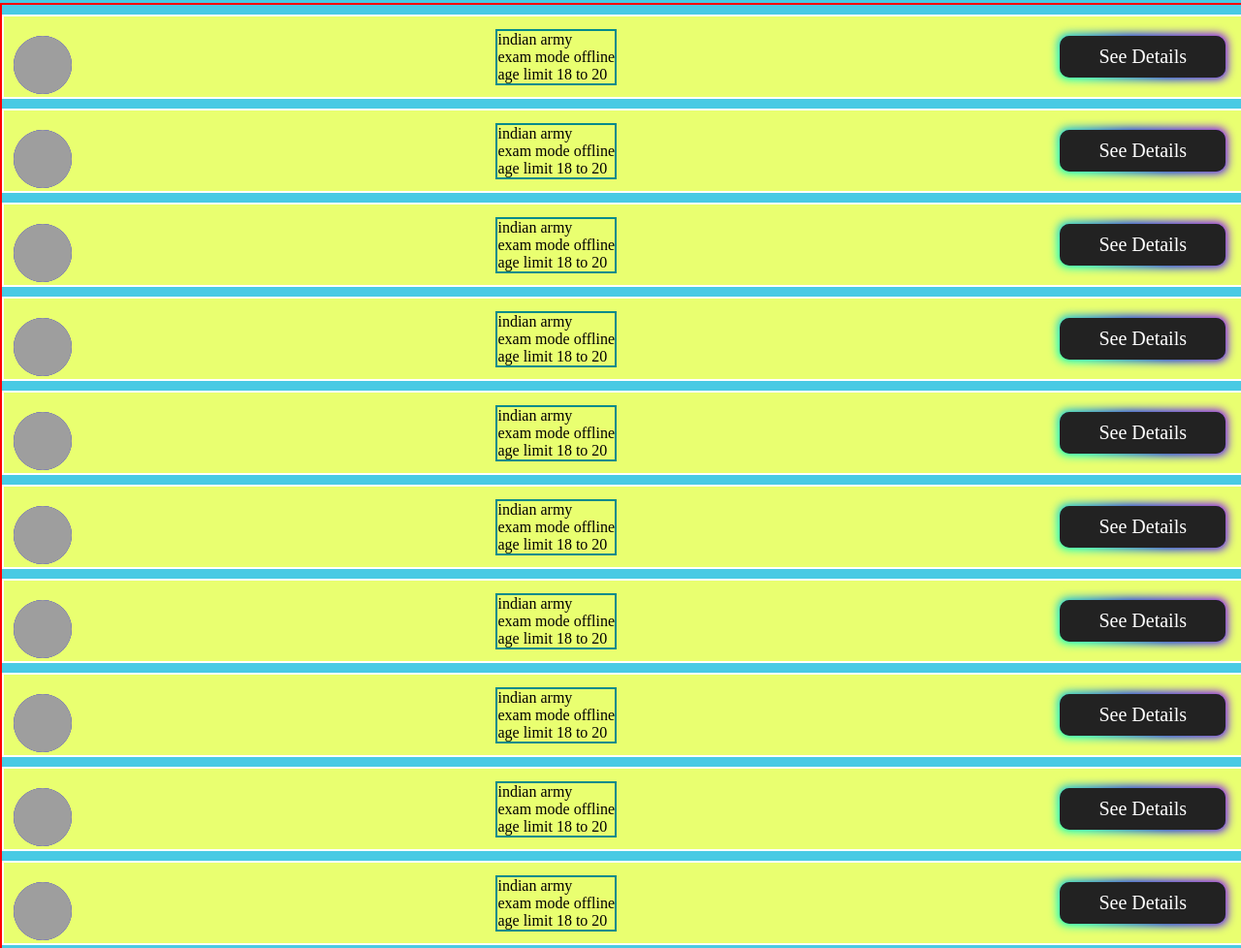
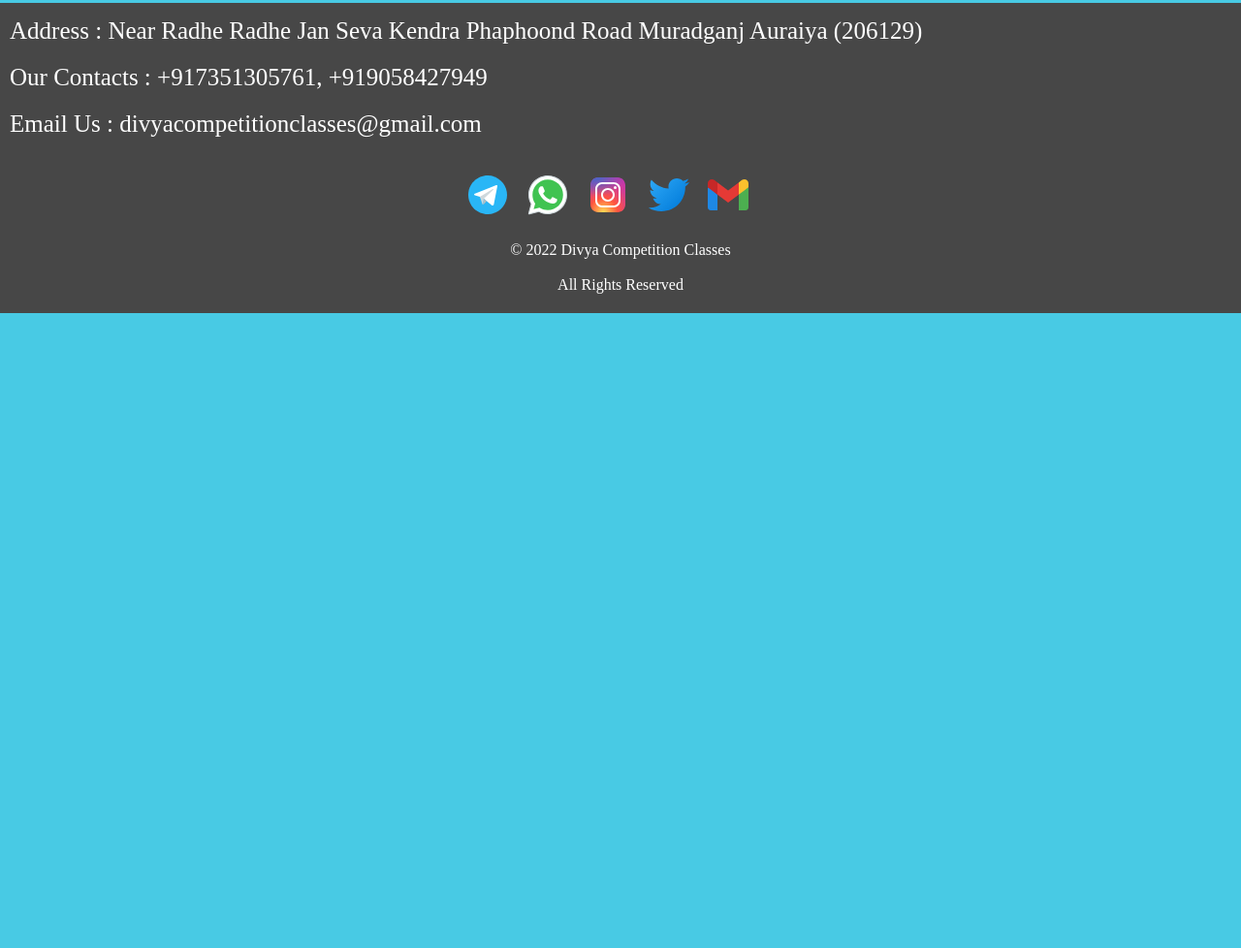
Before and after one commit to divyaclasses/divyaclasses.github.io, a plain HTML site: page index.html in a window 1280 px wide. Shown: the part 6310-7288 px from the top of the page at 97% size. After the commit the page ends 6633 px from the top, so only its background shows below. Drawn offline with Linux system fonts and the light colour scheme; grey boxes are pictures that could not be loaded; a web font is replaced by a local one.

Commit message:
Update index.html

```diff
--- a/index.html
+++ b/index.html
@@ -774,45 +774,7 @@
             text-decoration: none;
         }
         /*CSS FOR FOOTER END*/
-        /*CSS FOR SYLLBUUS BOX START*/
-
-        .syoutbox {
-            border: 2px solid red;
-            width: 100%;
-        }
-
-        .sbox {
-            border: 2px solid white;
-            margin: 10px auto;
-            width: 100%;
-            height: 100%;
-            background: #E9FF70;
-            display: flex;
-        }
-
-        .sboxcir {
-            width: 60px;
-            height: 60px;
-            background: blue;
-            margin-top: 20px;
-            margin-left: 10px;
-            border-radius: 50%;
-        }
-
-        .sboxcir img {
-            height: 100%;
-            width: 100%;
-            border-radius: 50%;
-        }
-
-        .sytext {
-            border: 2px solid darkcyan;
-            margin: auto;
-        }
-
-        #sybtn {
-            margin: 20px;
-        }
+
     </style>
 </head>
 
@@ -1269,194 +1231,7 @@
 
     </section>
 
-    <!-- html for syllabus boxes start -->
-
-    <div class="syoutbox">
-
-        <div class="sbox">
-            <div class="sboxcir">
-                <img src="https://shivam0010.github.io/logos/iaf.png" alt="">
-            </div>
-
-            <div class="sytext">
-
-                <div>indian army</div>
-                <div>exam mode offline</div>
-                <div>age limit 18 to 20</div>
-            </div>
-
-            <button class="readmorebutton" id="sybtn">See Details</button>
-
-
-        </div>
-
-        <div class="sbox">
-            <div class="sboxcir">
-                <img src="https://shivam0010.github.io/logos/iaf.png" alt="">
-            </div>
-
-            <div class="sytext">
-
-                <div>indian army</div>
-                <div>exam mode offline</div>
-                <div>age limit 18 to 20</div>
-            </div>
-
-            <button class="readmorebutton" id="sybtn">See Details</button>
-
-
-        </div>
-
-        <div class="sbox">
-            <div class="sboxcir">
-                <img src="https://shivam0010.github.io/logos/iaf.png" alt="">
-            </div>
-
-            <div class="sytext">
-
-                <div>indian army</div>
-                <div>exam mode offline</div>
-                <div>age limit 18 to 20</div>
-            </div>
-
-            <button class="readmorebutton" id="sybtn">See Details</button>
-
-
-        </div>
-
-
-        <div class="sbox">
-            <div class="sboxcir">
-                <img src="https://shivam0010.github.io/logos/iaf.png" alt="">
-            </div>
-
-            <div class="sytext">
-
-                <div>indian army</div>
-                <div>exam mode offline</div>
-                <div>age limit 18 to 20</div>
-            </div>
-
-            <button class="readmorebutton" id="sybtn">See Details</button>
-
-
-        </div>
-
-        <div class="sbox">
-            <div class="sboxcir">
-                <img src="https://shivam0010.github.io/logos/iaf.png" alt="">
-            </div>
-
-            <div class="sytext">
-
-                <div>indian army</div>
-                <div>exam mode offline</div>
-                <div>age limit 18 to 20</div>
-            </div>
-
-            <button class="readmorebutton" id="sybtn">See Details</button>
-
-
-        </div>
-
-        <div class="sbox">
-            <div class="sboxcir">
-                <img src="https://shivam0010.github.io/logos/iaf.png" alt="">
-            </div>
-
-            <div class="sytext">
-
-                <div>indian army</div>
-                <div>exam mode offline</div>
-                <div>age limit 18 to 20</div>
-            </div>
-
-            <button class="readmorebutton" id="sybtn">See Details</button>
-
-
-        </div>
-
-        <div class="sbox">
-            <div class="sboxcir">
-                <img src="https://shivam0010.github.io/logos/iaf.png" alt="">
-            </div>
-
-            <div class="sytext">
-
-                <div>indian army</div>
-                <div>exam mode offline</div>
-                <div>age limit 18 to 20</div>
-            </div>
-
-            <button class="readmorebutton" id="sybtn">See Details</button>
-
-
-        </div>
-
-        <div class="sbox">
-            <div class="sboxcir">
-                <img src="https://shivam0010.github.io/logos/iaf.png" alt="">
-            </div>
-
-            <div class="sytext">
-
-                <div>indian army</div>
-                <div>exam mode offline</div>
-                <div>age limit 18 to 20</div>
-            </div>
-
-            <button class="readmorebutton" id="sybtn">See Details</button>
-
-
-        </div>
-
-        <div class="sbox">
-            <div class="sboxcir">
-                <img src="https://shivam0010.github.io/logos/iaf.png" alt="">
-            </div>
-
-            <div class="sytext">
-
-                <div>indian army</div>
-                <div>exam mode offline</div>
-                <div>age limit 18 to 20</div>
-            </div>
-
-            <button class="readmorebutton" id="sybtn">See Details</button>
-
-
-        </div>
-
-        <div class="sbox">
-            <div class="sboxcir">
-                <img src="https://shivam0010.github.io/logos/iaf.png" alt="">
-            </div>
-
-            <div class="sytext">
-
-                <div>indian army</div>
-                <div>exam mode offline</div>
-                <div>age limit 18 to 20</div>
-            </div>
-
-            <button class="readmorebutton" id="sybtn">See Details</button>
-
-
-        </div>
-
-
-
-
-
-
-
-
-
-
-
-
-
-    </div>
+
 
 
 
```
